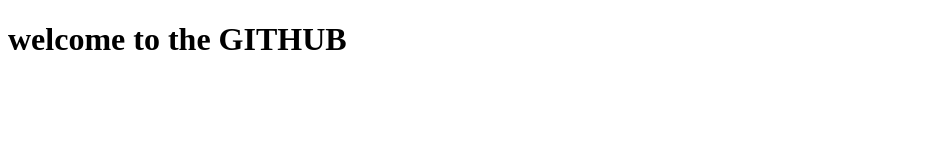
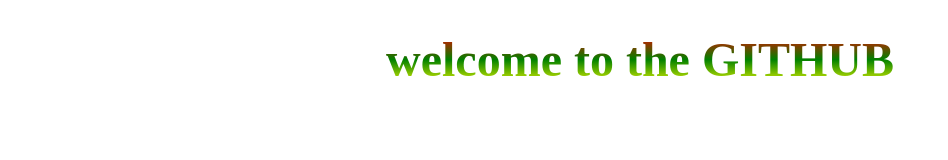
Before and after one commit to sivaprasad-6300/proj1, a plain HTML site: page index.html in a window 1280 px wide. Shown: the whole page, without its empty margins (0-948 px from the left). Drawn offline with Linux system fonts and the light colour scheme.

Commit message:
index.html

```diff
--- a/index.html
+++ b/index.html
@@ -4,6 +4,15 @@
     <meta charset="UTF-8">
     <meta name="viewport" content="width=device-width, initial-scale=1.0">
     <title>Document</title>
+    <style>
+        h1{
+            background-image: linear-gradient(red,green,yellow);
+            -webkit-background-clip: text;
+            font-size: 3em;
+            text-align: center;
+            color:transparent;
+        }
+    </style>
 </head>
 <body>
 
```
